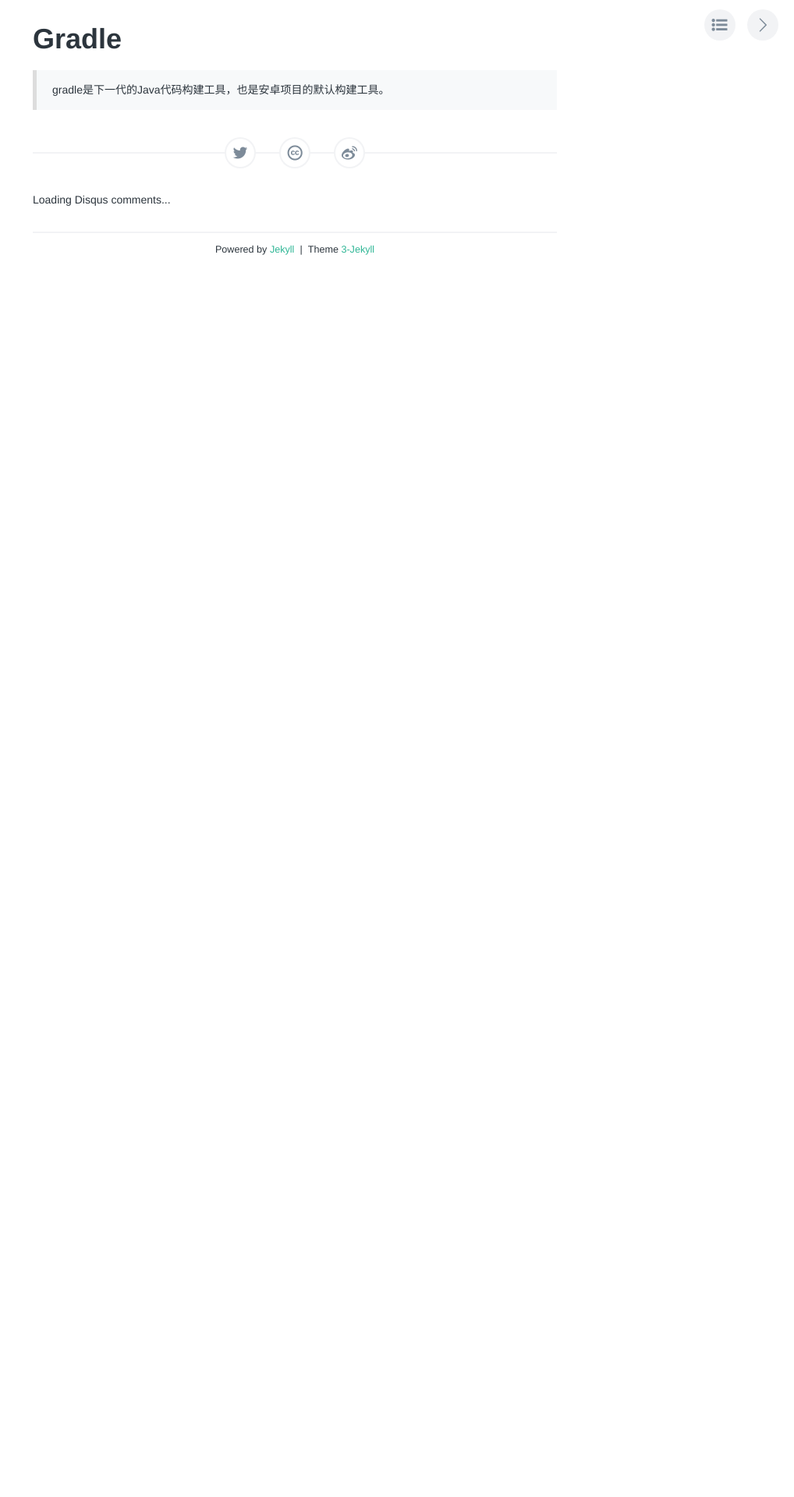
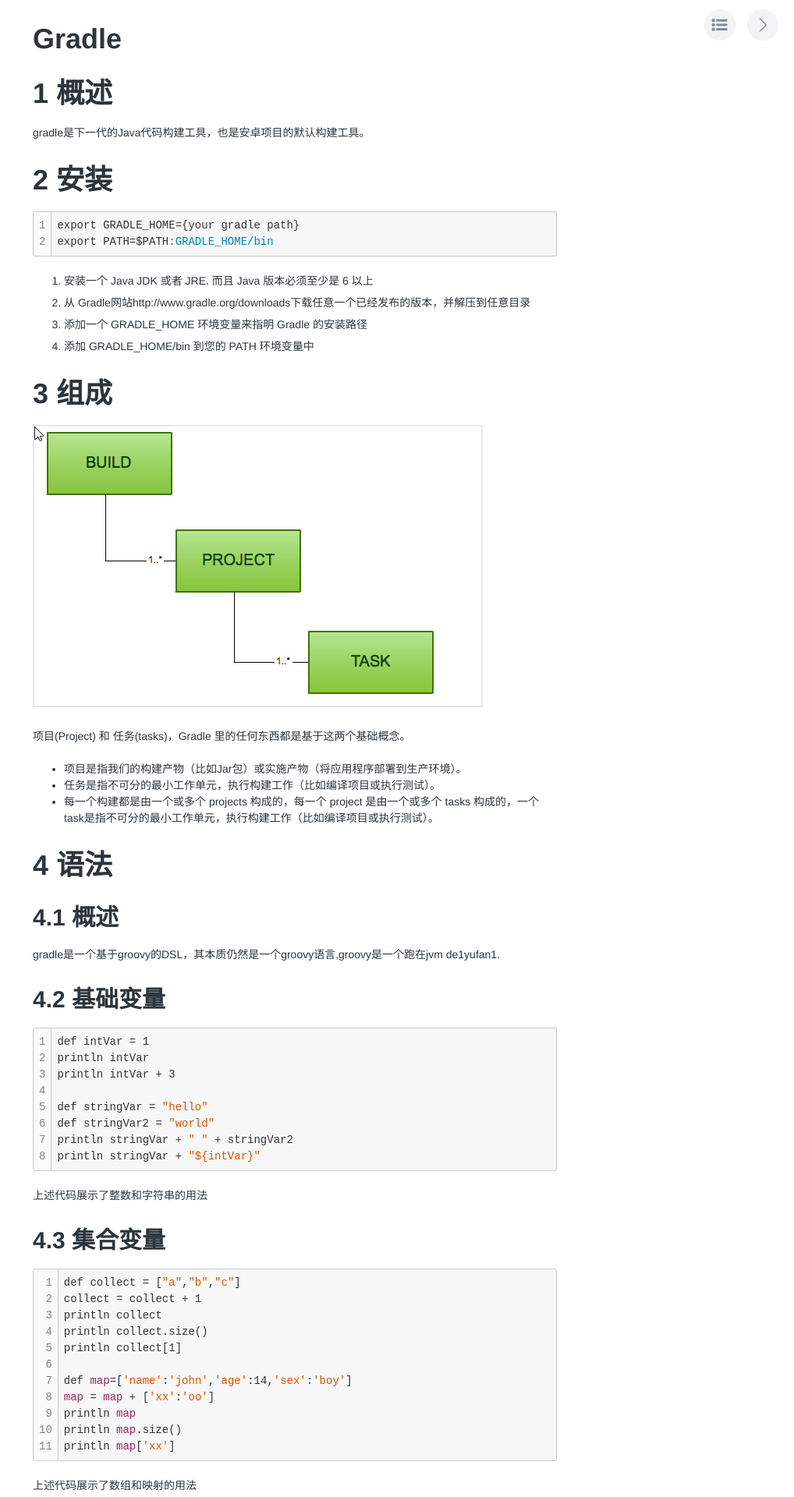
Before and after one commit to yankaics/fishedee.github.io, a Jekyll site: the page built from _posts/前端/安卓/2015-03-15-gradle.markdown, in a window 1280 px wide. Shown: the top 1920 px of the page at 78% size, without its empty margins (262-1280 px from the left). Built offline with Jekyll 4.4.1, drawn with Linux system fonts in a browser that asks for light colours; comment, search, counter and statistics services are not loaded; some of the changed text lies outside the part shown.

Commit message:
更新gradle与reactnative的文档

````diff
--- a/_posts/前端/安卓/2015-03-15-gradle.markdown
+++ b/_posts/前端/安卓/2015-03-15-gradle.markdown
@@ -3,4 +3,204 @@
 category: 前端
 ---
 
-> gradle是下一代的Java代码构建工具，也是安卓项目的默认构建工具。
+# 1 概述
+gradle是下一代的Java代码构建工具，也是安卓项目的默认构建工具。
+
+# 2 安装
+
+```
+export GRADLE_HOME={your gradle path}
+export PATH=$PATH:GRADLE_HOME/bin
+```
+
+1.	安装一个 Java JDK 或者 JRE. 而且 Java 版本必须至少是 6 以上
+2.	从 Gradle网站http://www.gradle.org/downloads下载任意一个已经发布的版本，并解压到任意目录
+3.	添加一个 GRADLE_HOME 环境变量来指明 Gradle 的安装路径
+4.	添加 GRADLE_HOME/bin 到您的 PATH 环境变量中
+
+# 3 组成
+
+![](/assets/img/14586311424493.png)
+
+项目(Project) 和 任务(tasks)，Gradle 里的任何东西都是基于这两个基础概念。
+
+* 项目是指我们的构建产物（比如Jar包）或实施产物（将应用程序部署到生产环境）。
+* 任务是指不可分的最小工作单元，执行构建工作（比如编译项目或执行测试）。
+* 每一个构建都是由一个或多个 projects 构成的，每一个 project 是由一个或多个 tasks 构成的，一个 task是指不可分的最小工作单元，执行构建工作（比如编译项目或执行测试）。
+
+# 4 语法
+
+## 4.1 概述
+gradle是一个基于groovy的DSL，其本质仍然是一个groovy语言,groovy是一个跑在jvm de1yufan1.
+
+## 4.2 基础变量
+
+```
+def intVar = 1
+println intVar
+println intVar + 3
+
+def stringVar = "hello"
+def stringVar2 = "world"
+println stringVar + " " + stringVar2
+println stringVar + "${intVar}"
+```
+
+上述代码展示了整数和字符串的用法
+
+## 4.3 集合变量
+
+```
+def collect = ["a","b","c"]
+collect = collect + 1
+println collect
+println collect.size()
+println collect[1]
+
+def map=['name':'john','age':14,'sex':'boy']
+map = map + ['xx':'oo']
+println map
+println map.size()
+println map['xx']
+```
+
+上述代码展示了数组和映射的用法
+
+## 4.4 控制结构
+
+```
+for(i in 0..10){
+	println i
+}
+
+def mm = 23
+if( mm % 2 == 0 ){
+	println "even"
+}else{
+	println "odd"
+}
+```
+
+上述代码展示了if和for的用法
+
+## 4.5 函数
+
+```
+int go(int kk){
+	kk *10
+}
+
+println "HelloWorld ${go(1)}"
+```
+
+上述代码展示了函数的用法
+
+# 5 任务
+
+## 5.1 定义任务
+
+```
+//build.gradle
+task helloWorld << {
+   println "Hello World!"
+}
+```
+
+找一个位置，输入上面的代码，并保存为build.gralde
+
+![Screen Shot 2016-03-22 at 2.48.42 P](/assets/img/Screen%20Shot%202016-03-22%20at%202.48.42%20PM.png)
+
+输入gradle helloworld，会弹出著名的helloworld。
+例子中可以看出，gradle的用法与makefile很类似，在gradle文件中定义task的行为，然后用gradle命令来指定gradle的目标任务即可执行。
+
+## 5.2 任务依赖
+
+```
+task hello << {
+    println 'Hello world!'
+}
+task intro(dependsOn: hello) << {
+    println "I'm Gradle"
+}
+```
+
+定义两个任务，其中intro依赖hello
+
+```
+task hello << {
+    println 'Hello world!'
+}
+task intro << {
+    println "I'm Gradle"
+}
+intro.dependsOn hello
+```
+
+或者你可以这么写
+
+![Screen Shot 2016-03-22 at 3.24.41 P](/assets/img/Screen%20Shot%202016-03-22%20at%203.24.41%20PM.png)
+
+启动intro任务后，会启动hello任务
+
+## 5.3 动态任务
+
+```
+for( counter in 0..4 ){
+	def single = counter
+    task "task$counter" << {
+        println "I'm task number $single"
+    }
+    if( counter == 0 ){
+    	continue
+    }
+    def prevCounter = counter - 1
+    tasks["task$counter"].dependsOn tasks["task$prevCounter"]
+}
+```
+
+![Screen Shot 2016-03-22 at 3.24.41 P](/assets/img/Screen%20Shot%202016-03-22%20at%203.24.41%20PM-1.png)
+
+动态创建任务，以及建立任务之间的依赖关系
+
+## 5.6 默认任务
+
+```
+defaultTasks 'clean', 'run'
+
+task clean << {
+    println 'Default Cleaning!'
+}
+
+task run << {
+    println 'Default Running!'
+}
+
+task other << {
+    println "I'm not a default task!"
+}
+```
+
+![Screen Shot 2016-03-22 at 5.40.43 P](/assets/img/Screen%20Shot%202016-03-22%20at%205.40.43%20PM.png)
+
+建立默认任务
+
+# 6 安卓项目
+
+# 6.1 gradle的生命周期
+
+```
+//gradle生命周期
+addListener(listener)
+afterProject(closure)
+beforeProject(closure)
+buildFinished(closure)
+settingsEvaluated(closure)
+taskGraph.whenReady
+projectsLoaded
+
+//project生命周期
+project.afterEvaluate()
+project.beforeEvaluate()
+```
+
+一般会在特定生命周期后加入任务依赖的设置。
--- a/_posts/后端/数据库/2016-03-18-分布式数据原理.markdown
+++ b/_posts/后端/数据库/2016-03-18-分布式数据原理.markdown
@@ -218,3 +214,5 @@
 ## 6.4 幂等
 
 ## 6.5 二阶段提交
+
+http://hedengcheng.com/?p=892
````
Also changed, not shown: other parts of _posts/后端/数据库/2016-03-18-分布式数据原理.markdown (+0 -4 lines), _posts/前端/ReactNative/2016-03-22-ReactNative.markdown (added, +25 -0 lines), assets/img/14586311424493.png (added), assets/img/Screen Shot 2016-03-22 at 2.48.42 PM.png (added), assets/img/Screen Shot 2016-03-22 at 3.24.41 PM-1.png (added), assets/img/Screen Shot 2016-03-22 at 3.24.41 PM.png (added), assets/img/Screen Shot 2016-03-22 at 5.40.43 PM.png (added).
